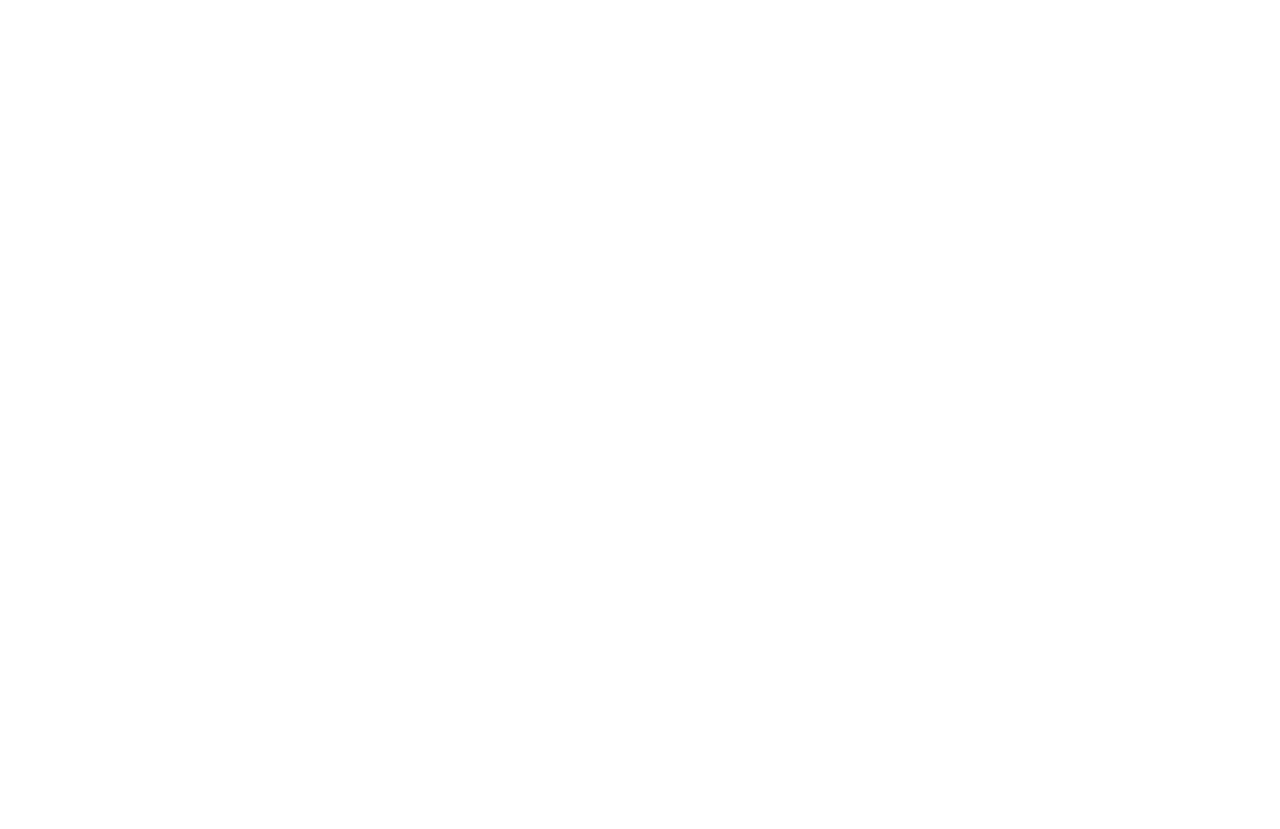
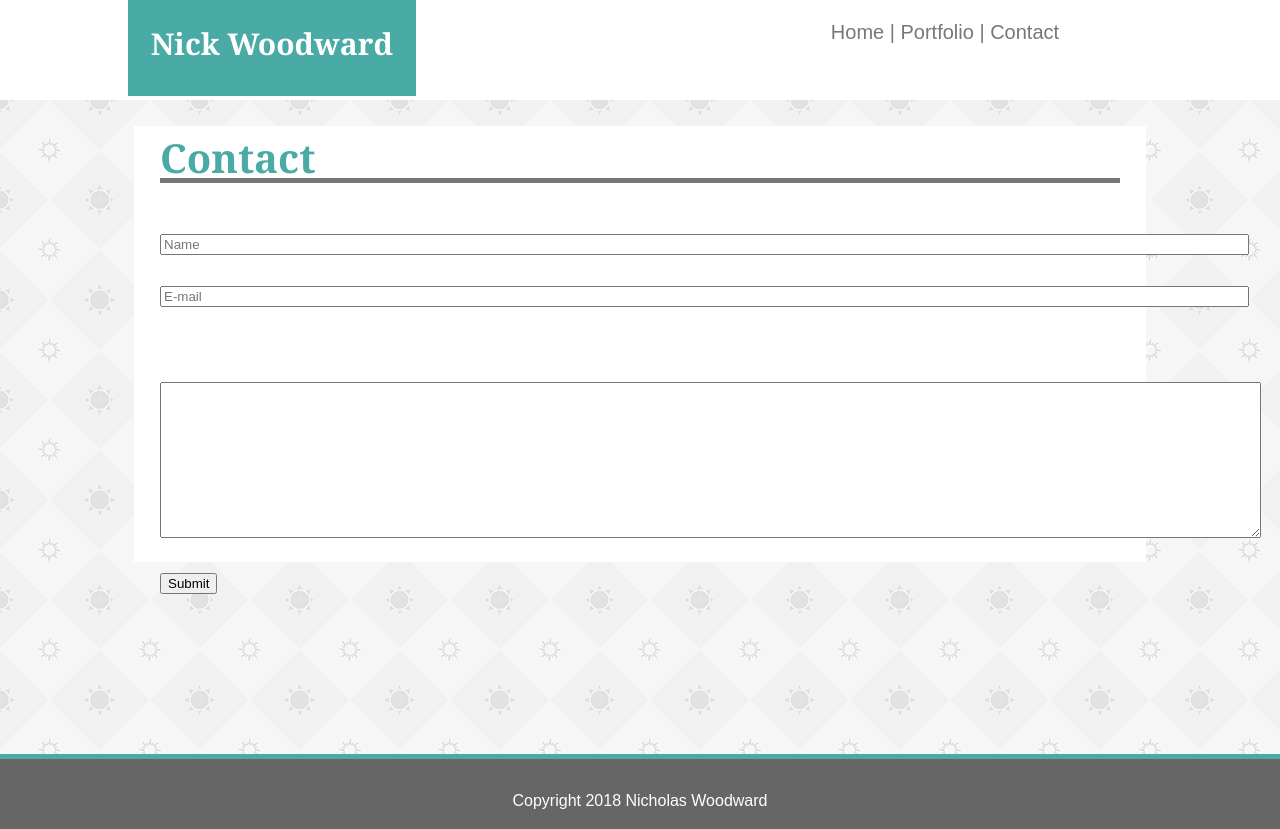
Before and after one commit to Nick12322/Basic-Portfolio, a plain HTML site: page contact.html in a window 1280 px wide. Before the commit the page ends 800 px from the top, so only its background shows below. Drawn offline with Linux system fonts and the light colour scheme.

Commit message:
Contact page 90% finished

```diff
--- /dev/null
+++ b/Assets/css/style_contact.css
@@ -0,0 +1,114 @@
+h1 {
+    background: #ffffff;
+    margin-left: 10%;
+    width: 100%;
+    text-align: center;
+    height: 90px;
+}
+
+.name {
+    padding-top: .5%;
+    background-color: #4aaaa5;
+    width: 500px;
+}
+
+.nick {
+    color: #ffffff;
+    font-size: 30px;
+    padding-top: 8%;
+    font-family: 'Georgia', Times, 'Times New Roman', serif;
+    font-weight: bold;
+}
+
+.links {
+    padding-top: 3%;
+    font-size: 20px;
+    font-family: 'Arial', 'Helvetica Neue', Helvetica, sans-serif;
+    padding-left: 9%;
+}
+
+.about {
+    float: right;
+    margin-top: -20px;
+    height: 20px;
+}
+
+.nav {
+    color: #777777;
+    background: #ffffff;
+    width: 100%;
+    height: 100px;
+    display: flex;
+    flex-direction: row;
+}
+
+body {
+    background-image: url(../images/sun-pattern.png)
+}
+
+
+.bio {
+    background: #ffffff;
+    width: 960px;
+    height: 800px;
+    margin: 0 auto;
+    font-family: 'Arial', 'Helvetica Neue', Helvetica, sans-serif;
+    color: #777777;
+    margin-top: 2%;
+    padding-top: 6%;
+    padding-left: 2%;
+    padding-right: 2%;
+    font-size: 25px;
+    padding-bottom: 5%;
+}
+
+img {
+    float: left;
+}
+
+.aboutme {
+    position: relative;
+    color: #4aaaa5;
+    width: 960px;
+    text-align: left;
+    font-family: 'Georgia', Times, 'Times New Roman', serif;
+    font-size: 40px;
+    font-weight: bold;
+    bottom: 18%;
+}
+
+.aboutme:after {
+    position: relative;
+    content: " ";
+    display: block;
+    margin-bottom: -2%;
+    border-bottom: 5px solid #777777;
+}
+
+
+.btn {
+    width: 20%;
+    height: 20%;
+}
+
+.footer {
+    position: relative;
+    text-align:center;
+    background-color: #666666;
+    height: 75px;
+    margin-top: 15%;
+    font-family:'Arial', 'Helvetica Neue', Helvetica, sans-serif;
+
+}
+
+.copyright {
+    padding-top: 2.6%;
+    color: #ffffff;
+}
+
+.footer:before {
+    position: relative;
+    content: " ";
+    display: block;
+    border-bottom: 5px solid #4aaaa5;
+}
--- a/contact.html
+++ b/contact.html
@@ -0,0 +1,42 @@
+<!DOCTYPE html>
+<html>
+<head>
+    <meta charset="utf-8" />
+    <meta http-equiv="X-UA-Compatible" content="IE=edge">
+    <title>Portfolio</title>
+    <meta name="viewport" content="width=device-width, initial-scale=1">
+    <link rel="stylesheet" href="assets/css/reset.css">
+    <link rel="stylesheet" href="Assets/css/style.css">
+    <script src="main.js"></script>
+</head>
+<body>
+    <header>
+        <div class="nav">
+            <h1 class="name"><div class="nick">Nick Woodward</div></h1>
+            <h1><div class="links">Home | Portfolio | Contact</div></h1>
+        </div>
+    </header>
+
+    <div class="bio">
+        <div class="aboutme"><h2> Contact </h2></div>
+
+        <p>
+            <input type="text" placeholder="Name" size=133% class="nameinput">
+            <br><br>
+            <input type="text" placeholder="E-mail" size=133% name="Name">
+            <br><br>
+            <br><br>
+            <textarea id="wmd-input" class="wmd-input processed" name="post-text" cols="135" rows="10" tabindex="101" data-min-length=""></textarea>
+            <br><br>
+            <button class="btn">Submit</button>
+        </p>
+
+    </div>
+
+    <div class="footer">
+        <p class="copyright">Copyright 2018 Nicholas Woodward</p>
+        </p>
+    </div>
+
+</body>
+</html>
```
Also changed, not shown: index.html (+1 -4 lines).
